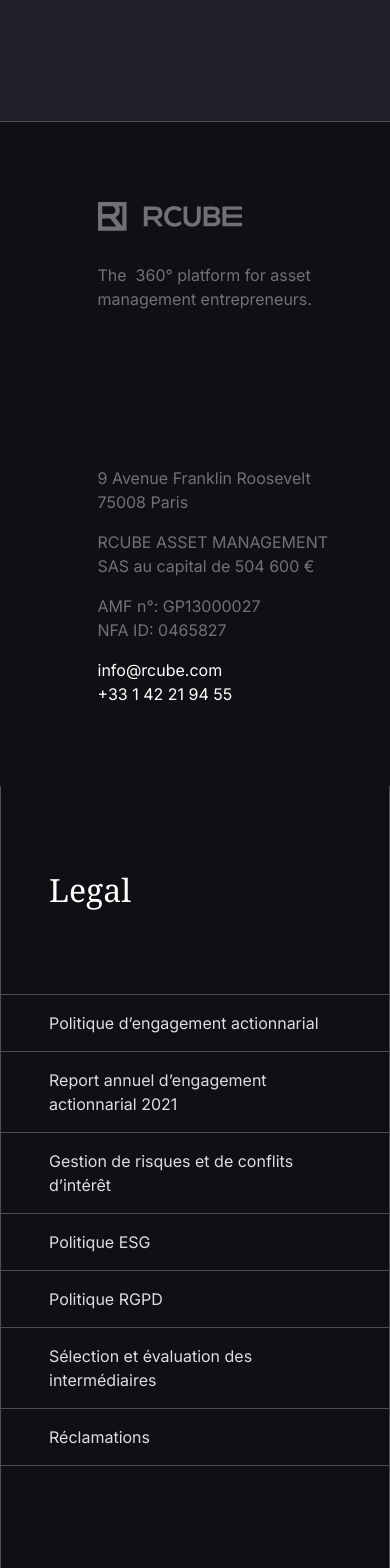
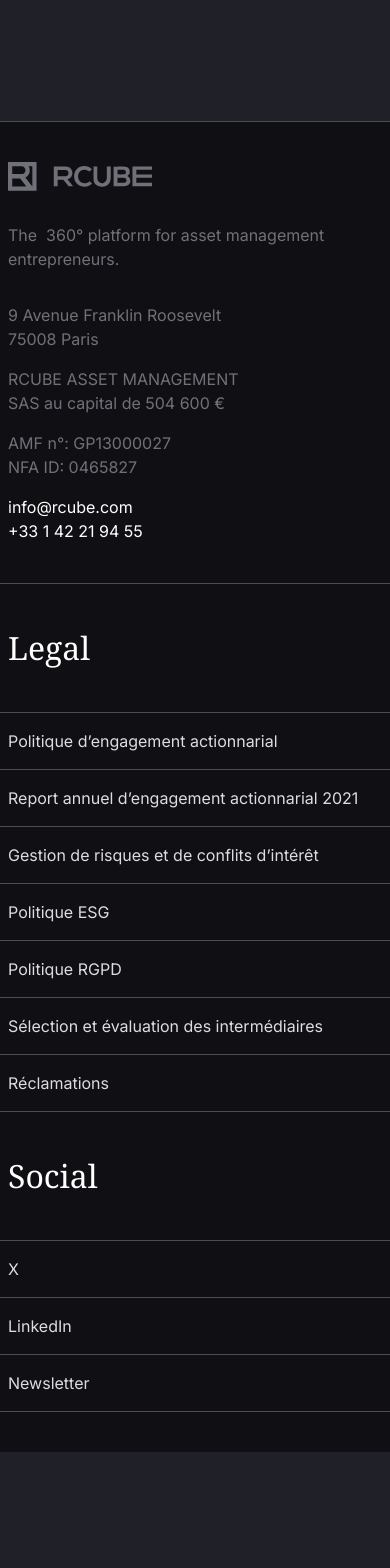
Before and after one commit to JodyGs/rcube-website, a Next.js app: page / in a window 390 px wide. Shown: the part 5220-6788 px from the top of the page. After the commit the page ends 6672 px from the top, so only its background shows below. Built offline with nearby package versions, Linux system fonts and the light colour scheme.

Commit message:
footer resp.

```diff
--- a/src/components/sections/Footer.tsx
+++ b/src/components/sections/Footer.tsx
@@ -7,9 +7,9 @@
 export default function Footer() {
   return (
     <>
-      <div className="col-span-5 col-start-2 space-y-8 py-20 text-custom-grey-300">
-        <RcubeLogo className="w-[144px] " />
-        <h3 className="min-h-[171px] max-w-[344px] leading-6">
+      <div className="col-span-full space-y-8 px-2 py-10 text-custom-grey-300 md:px-12 lg:col-span-5 lg:col-start-2 lg:px-0 lg:py-20">
+        <RcubeLogo className="w-[144px]" />
+        <h3 className="max-w-[344px] leading-6 lg:min-h-[171px]">
           The  360° platform for asset management entrepreneurs.
         </h3>
         <div>
@@ -28,13 +28,15 @@
           </div>
         </div>
       </div>
-      <div className="col-span-6 border-x-[1px] border-custom-grey-400 pb-[120px]">
-        <h4 className="font-satoshi px-12 py-20 text-3xl">Legal</h4>
+      <div className="col-span-full border-t-[1px] border-custom-grey-400 lg:col-span-6 lg:border-x-[1px] lg:pb-[120px]">
+        <h4 className="px-2 py-10 font-satoshi text-3xl md:px-12 lg:py-20">
+          Legal
+        </h4>
         <div className="space-y-4 text-custom-grey-100">
           <ul>
             {NAVIGATION.legal.map(({ name, href }) => (
               <li
-                className="border-b-[1px] border-custom-grey-400 px-12 py-4 first:border-t-[1px]"
+                className="border-b-[1px] border-custom-grey-400 px-2 py-4 first:border-t-[1px] md:px-12"
                 key={name}
               >
                 <Link href={href}>{name}</Link>
@@ -43,13 +45,15 @@
           </ul>
         </div>
       </div>
-      <div className="col-span-6 pb-[120px]">
-        <h4 className="font-satoshi px-12 py-20 text-3xl">Social</h4>
+      <div className="col-span-full pb-10 lg:col-span-6 lg:border-x-[1px] lg:pb-[120px]">
+        <h4 className="px-2 py-10 font-satoshi text-3xl md:px-12 lg:py-20">
+          Social
+        </h4>
         <div className="space-y-4 text-custom-grey-100">
           <ul>
             {NAVIGATION.social.map(({ name, href }) => (
               <li
-                className="border-b-[1px] border-custom-grey-400 px-12 py-4 first:border-t-[1px]"
+                className="border-b-[1px] border-custom-grey-400 px-2 py-4 first:border-t-[1px] md:px-12"
                 key={name}
               >
                 <Link href={href}>{name}</Link>
--- a/src/styles/globals.css
+++ b/src/styles/globals.css
@@ -10,13 +10,13 @@
   }
 
   .root-container {
-    @apply bg-custom-grey-600 max-w-[100vw] overflow-x-hidden text-white;
+    @apply max-w-[100vw] overflow-x-hidden bg-custom-grey-600 text-white;
   }
 
   .grid16 {
     @apply grid grid-cols-4 gap-4 md:col-start-2 md:col-end-18 md:grid-cols-16;
   }
   .grid18 {
-    @apply grid grid-cols-4  md:col-start-1 md:col-end-18 md:grid-cols-18;
+    @apply grid grid-cols-4 md:col-start-1 md:col-end-18 md:grid-cols-18;
   }
 }
```
